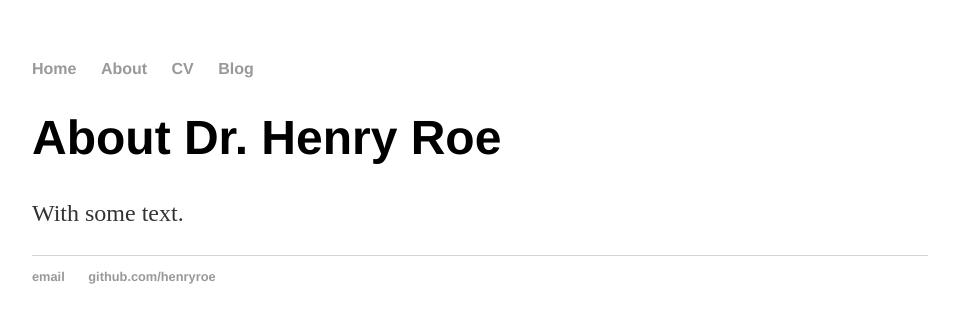
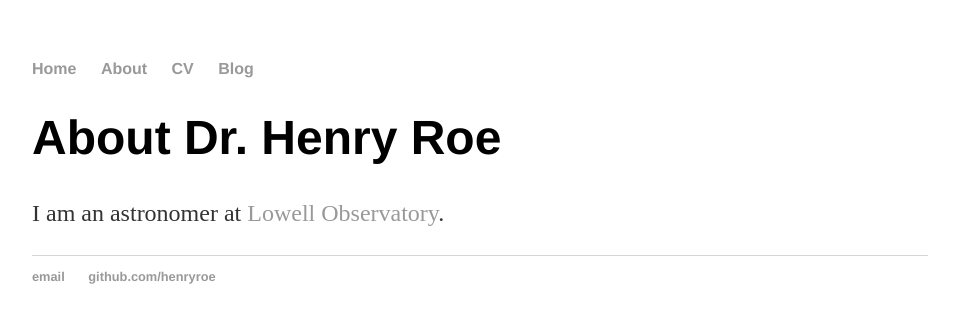
Before and after one commit to henryroe/henryroe.github.io, a Jekyll site: the page built from about/index.html, in a window 1280 px wide. Shown: the top 323 px of the page, without its empty margins (160-1119 px from the left). Built offline with Jekyll 4.4.1, drawn with Linux system fonts in a browser that asks for light colours.

Commit message:
Update index.html

```diff
--- a/about/index.html
+++ b/about/index.html
@@ -4,5 +4,5 @@ title: About
 ---
 <div class="blurb">
 	<h1>About Dr. Henry Roe</h1>
-	<p>With some text.</p>
+	<p>I am an astronomer at <a href="http://lowell.edu">Lowell Observatory</a>.</p>
 </div><!-- /.blurb -->
```
